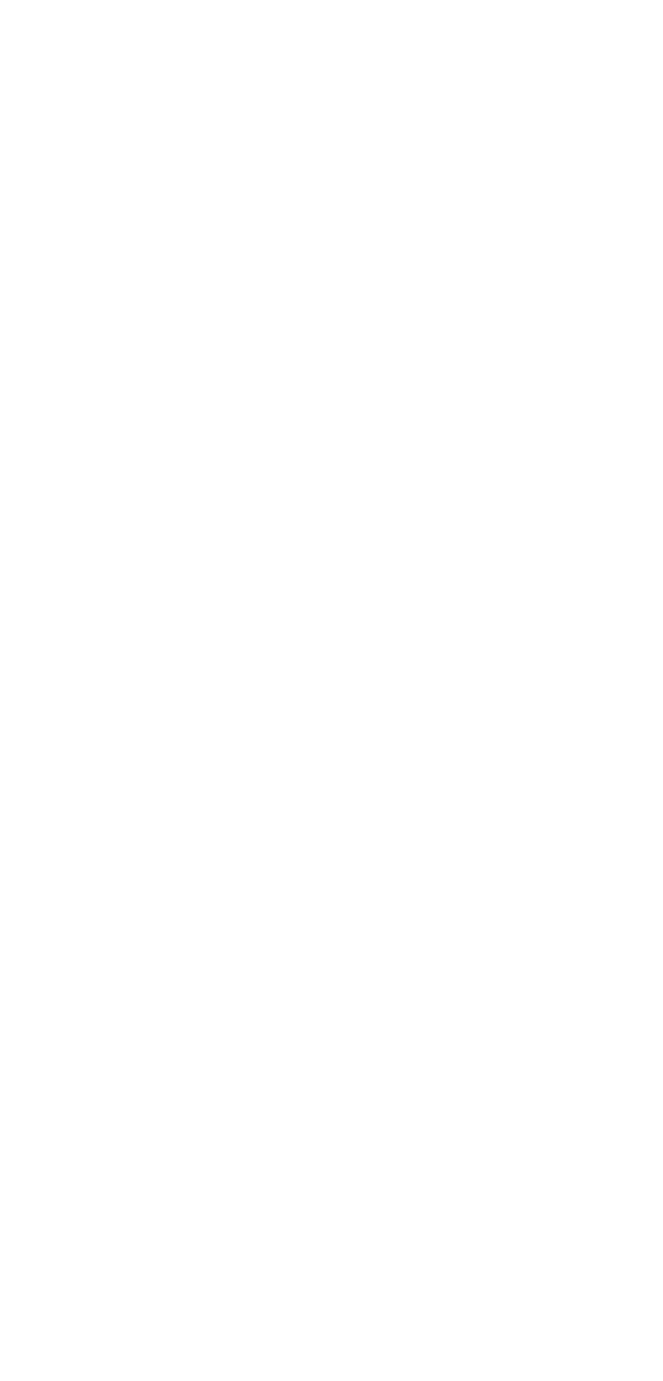
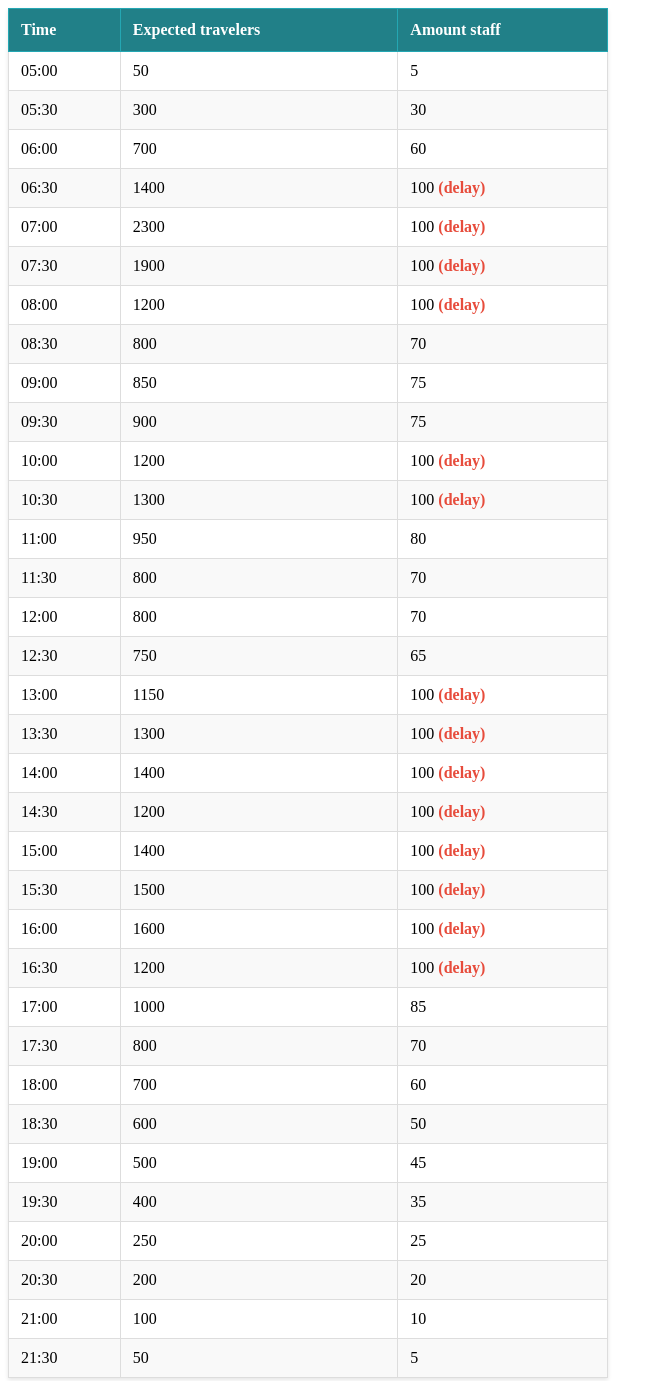
Before and after one commit to druabello-dotcom/airport-employee-management, a website: page frontend/src/index.html in a window 1280 px wide. Shown: the whole page, without its empty margins (0-663 px from the left). Before the commit the page ends 800 px from the top, so only its background shows below. Drawn offline with Linux system fonts and the light colour scheme.

Commit message:
fix: move style.css to frontend/src

```diff
--- a/frontend/src/index.html
+++ b/frontend/src/index.html
@@ -1,13 +1,194 @@
 <!DOCTYPE html>
 <html lang="en">
+<head>
+    <meta charset="UTF-8">
+    <meta name="viewport" content="width=device-width, initial-scale=1.0">
+    <title>Document</title>
+    <link rel="stylesheet" href="style.css">
+</head>
+<body>
 
-<head>
-	<meta charset="UTF-8">
-	<meta name="viewport" content="width=device-width, initial-scale=1.0">
-	<title>Document</title>
-</head>
-
-<body>
+    <!-- Tabell -->
+    <table>
+        <thead>
+            <tr>
+                <th>Time</th>
+                <th>Expected travelers</th>
+                <th>Amount staff</th>
+            </tr>
+        </thead>
+        <tbody>
+            <tr>
+                <td>05:00</td>
+                <td>50</td>
+                <td>5</td>
+            </tr>
+            <tr>
+                <td>05:30</td>
+                <td>300</td>
+                <td>30</td>
+            </tr>
+            <tr>
+                <td>06:00</td>
+                <td>700</td>
+                <td>60</td>
+            </tr>
+            <tr>
+                <td>06:30</td>
+                <td>1400</td>
+                <td>100 <span class="delay">(delay)</span></td>
+            </tr>
+            <tr>
+                <td>07:00</td>
+                <td>2300</td>
+                <td>100 <span class="delay">(delay)</span></td>
+            </tr>
+            <tr>
+                <td>07:30</td>
+                <td>1900</td>
+                <td>100 <span class="delay">(delay)</span></td>
+            </tr>
+            <tr>
+                <td>08:00</td>
+                <td>1200</td>
+                <td>100 <span class="delay">(delay)</span></td>
+            </tr>
+            <tr>
+                <td>08:30</td>
+                <td>800</td>
+                <td>70</td>
+            </tr>
+            <tr>
+                <td>09:00</td>
+                <td>850</td>
+                <td>75</td>
+            </tr>
+            <tr>
+                <td>09:30</td>
+                <td>900</td>
+                <td>75</td>
+            </tr>
+            <tr>
+                <td>10:00</td>
+                <td>1200</td>
+                <td>100 <span class="delay">(delay)</span></td>
+            </tr>
+            <tr>
+                <td>10:30</td>
+                <td>1300</td>
+                <td>100 <span class="delay">(delay)</span></td>
+            </tr>
+            <tr>
+                <td>11:00</td>
+                <td>950</td>
+                <td>80</td>
+            </tr>
+            <tr>
+                <td>11:30</td>
+                <td>800</td>
+                <td>70</td>
+            </tr>
+            <tr>
+                <td>12:00</td>
+                <td>800</td>
+                <td>70</td>
+            </tr>
+            <tr>
+                <td>12:30</td>
+                <td>750</td>
+                <td>65</td>
+            </tr>
+            <tr>
+                <td>13:00</td>
+                <td>1150</td>
+                <td>100 <span class="delay">(delay)</span></td>
+            </tr>
+            <tr>
+                <td>13:30</td>
+                <td>1300</td>
+                <td>100 <span class="delay">(delay)</span></td>
+            </tr>
+            <tr>
+                <td>14:00</td>
+                <td>1400</td>
+                <td>100 <span class="delay">(delay)</span></td>
+            </tr>
+            <tr>
+                <td>14:30</td>
+                <td>1200</td>
+                <td>100 <span class="delay">(delay)</span></td>
+            </tr>
+            <tr>
+                <td>15:00</td>
+                <td>1400</td>
+                <td>100 <span class="delay">(delay)</span></td>
+            </tr>
+            <tr>
+                <td>15:30</td>
+                <td>1500</td>
+                <td>100 <span class="delay">(delay)</span></td>
+            </tr>
+            <tr>
+                <td>16:00</td>
+                <td>1600</td>
+                <td>100 <span class="delay">(delay)</span></td>
+            </tr>
+            <tr>
+                <td>16:30</td>
+                <td>1200</td>
+                <td>100 <span class="delay">(delay)</span></td>
+            </tr>
+            <tr>
+                <td>17:00</td>
+                <td>1000</td>
+                <td>85</td>
+            </tr>
+            <tr>
+                <td>17:30</td>
+                <td>800</td>
+                <td>70</td>
+            </tr>
+            <tr>
+                <td>18:00</td>
+                <td>700</td>
+                <td>60</td>
+            </tr>
+            <tr>
+                <td>18:30</td>
+                <td>600</td>
+                <td>50</td>
+            </tr>
+            <tr>
+                <td>19:00</td>
+                <td>500</td>
+                <td>45</td>
+            </tr>
+            <tr>
+                <td>19:30</td>
+                <td>400</td>
+                <td>35</td>
+            </tr>
+            <tr>
+                <td>20:00</td>
+                <td>250</td>
+                <td>25</td>
+            </tr>
+            <tr>
+                <td>20:30</td>
+                <td>200</td>
+                <td>20</td>
+            </tr>
+            <tr>
+                <td>21:00</td>
+                <td>100</td>
+                <td>10</td>
+            </tr>
+            <tr>
+                <td>21:30</td>
+                <td>50</td>
+                <td>5</td>
+            </tr>
+        </tbody>
+    </table>
 </body>
-
 </html>
```
Also changed, not shown: frontend/src/style.css (renamed from style.css).
